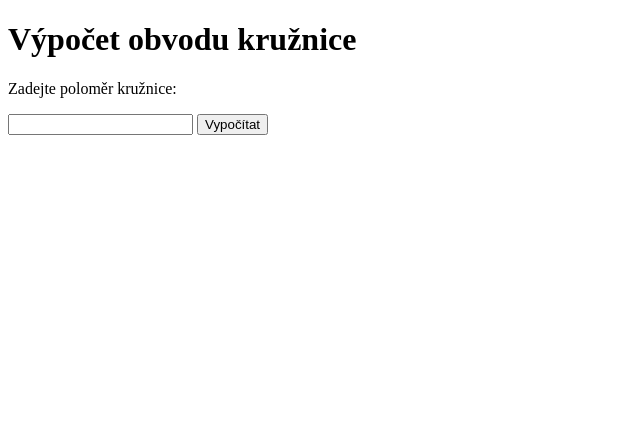
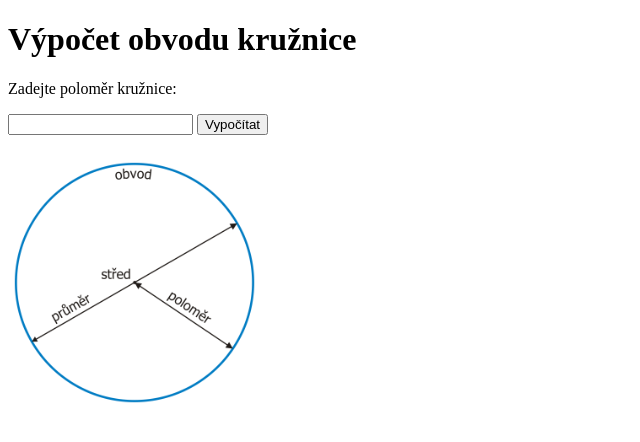
Before and after one commit to wendic11/projekt-JS, a plain HTML site: page index.html in a window 1280 px wide. Shown: the whole page, without its empty margins (0-640 px from the left). Drawn offline with Linux system fonts and the light colour scheme.

Commit message:
přidání obrázků

```diff
--- a/index.html
+++ b/index.html
@@ -18,6 +18,7 @@
 			const circumference = 2 * Math.PI * radius;
 			document.getElementById("result").innerHTML = `Obvod kružnice je ${circumference.toFixed(2)}.`;
 		}
-	</script>
+</script>
 </body>
 </html>
+<h1><img src="1200px-Kruh-1.svg.png" width="20%"></h1>
```
Also changed, not shown: 1200px-Kruh-1.svg.png (added).
